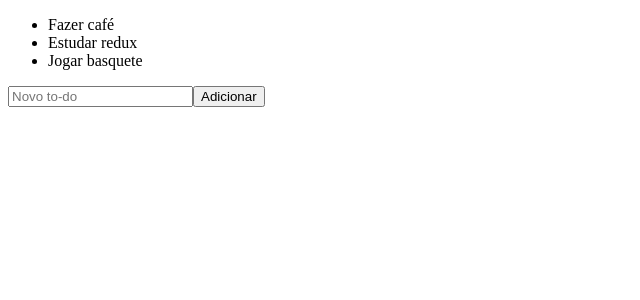
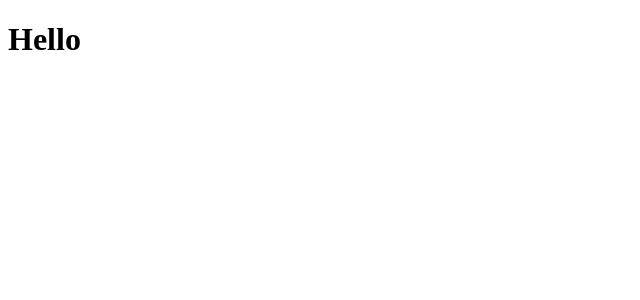
Before and after one commit to erik-ferreira/07-redux-zustand, a React (Vite) app: page / in a window 1280 px wide. Shown: the top 300 px of the page, without its empty margins (0-640 px from the left). Built offline with nearby package versions, Linux system fonts and the light colour scheme.

Commit message:
clear projetct

```diff
--- a/src/App.tsx
+++ b/src/App.tsx
@@ -2,14 +2,10 @@ import { Provider as ReduxProvider } from "react-redux"
 
 import { store } from "./store"
 
-import { AddTodo } from "./components/AddTodo"
-import { TodoList } from "./components/TodoList"
-
 export function App() {
   return (
     <ReduxProvider store={store}>
-      <TodoList />
-      <AddTodo />
+      <h1>Hello</h1>
     </ReduxProvider>
   )
 }
--- a/src/components/AddTodo.tsx
+++ /dev/null
@@ -1,32 +0,0 @@
-import { useDispatch } from "react-redux"
-import { FormEvent, useState } from "react"
-
-import { add } from "../store"
-
-export function AddTodo() {
-  const dispatch = useDispatch()
-
-  const [newTodo, setNewTodo] = useState("")
-
-  function handleNewTodo(e: FormEvent) {
-    e.preventDefault()
-
-    dispatch(
-      add({
-        newTodo,
-      })
-    )
-  }
-
-  return (
-    <form onSubmit={handleNewTodo}>
-      <input
-        type="text"
-        placeholder="Novo to-do"
-        value={newTodo}
-        onChange={(event) => setNewTodo(event.target.value)}
-      />
-      <button type="submit">Adicionar</button>
-    </form>
-  )
-}
--- a/src/components/TodoList.tsx
+++ /dev/null
@@ -1,13 +0,0 @@
-import { useSelector } from "react-redux"
-
-export function TodoList() {
-  const todos = useSelector((state) => state.todo)
-
-  return (
-    <ul>
-      {todos.map((todo) => (
-        <li key={todo}>{todo}</li>
-      ))}
-    </ul>
-  )
-}
--- a/src/store/index.ts
+++ b/src/store/index.ts
@@ -1,20 +1,10 @@
-import { configureStore, createSlice } from "@reduxjs/toolkit"
+import { configureStore } from "@reduxjs/toolkit"
+import { useSelector, TypedUseSelectorHook } from "react-redux"
 
-const todoSlice = createSlice({
-  name: "todo",
-  initialState: ["Fazer café", "Estudar redux", "Jogar basquete"],
-
-  reducers: {
-    add: (state, action) => {
-      state.push(action.payload.newTodo)
-    },
-  },
+export const store = configureStore({
+  reducer: {},
 })
 
-export const store = configureStore({
-  reducer: {
-    todo: todoSlice.reducer,
-  },
-})
+export type RootState = ReturnType<typeof store.getState>
 
-export const { add } = todoSlice.actions
+export const useAppSelector: TypedUseSelectorHook<RootState> = useSelector
```
